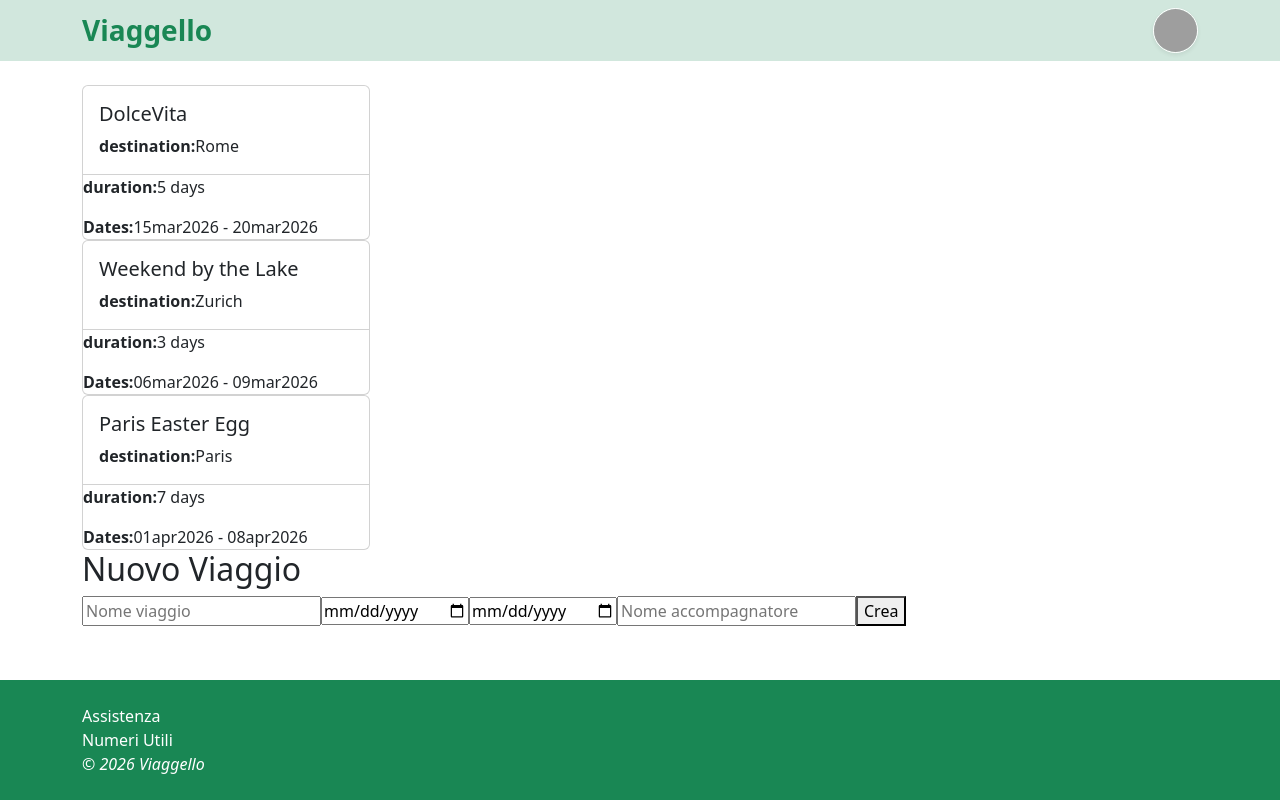
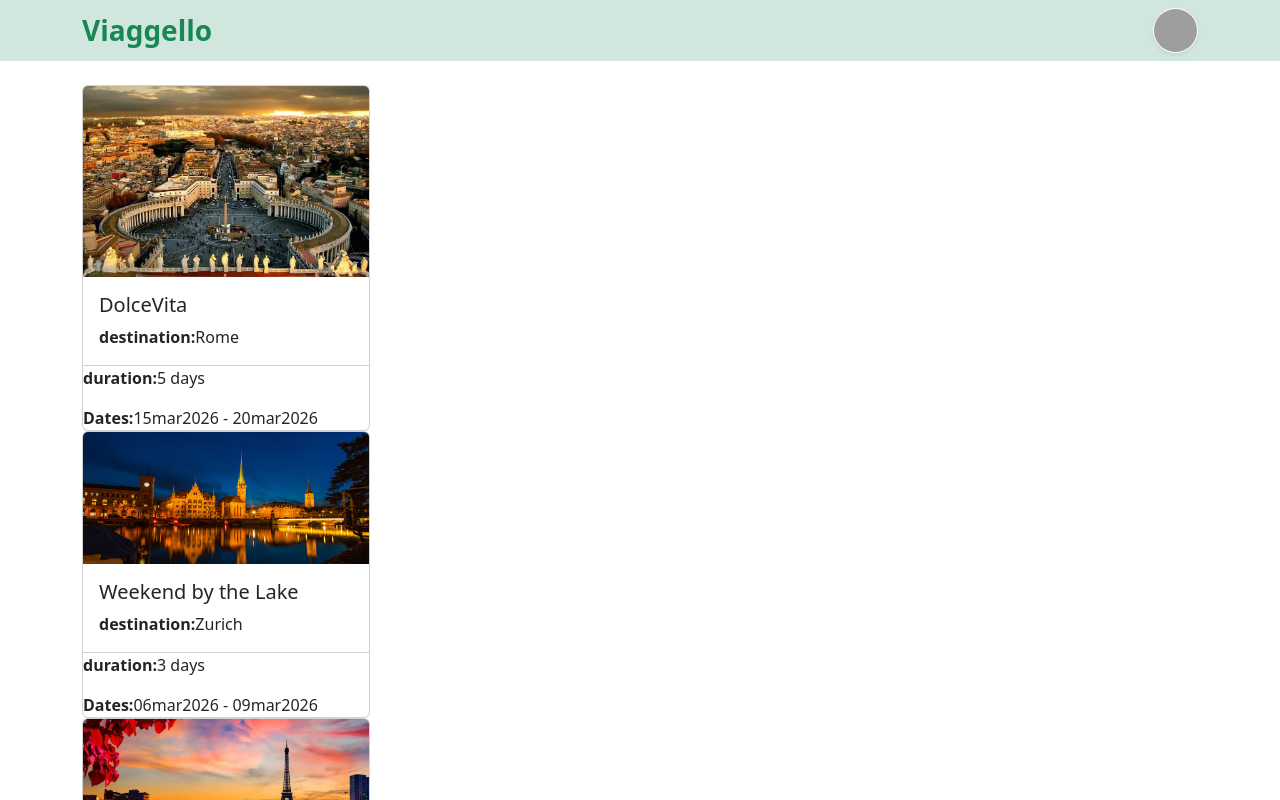
Before and after one commit to 0xMauriz/webapp-group-frontend, a React (Vite) app: page / in a window 1280 px wide. Shown: the top 800 px of the page. Built offline with nearby package versions, Linux system fonts and the light colour scheme; grey boxes are pictures that could not be loaded.

Commit message:
Aggiunta di codice a TravelCard.jsx

```diff
--- a/src/components/TravelCard.jsx
+++ b/src/components/TravelCard.jsx
@@ -1,8 +1,15 @@
 function TravelCard(props) {
-  const { tripName, destination, tripDuration, tripStart, tripEnd, image } = props;
+  const { image, tripName, destination, tripDuration, tripStart, tripEnd } = props;
+
   return (
     <div>
       <div className="card" style={{ width: "18rem" }}>
+        <img
+          src={`/public/imgs/` + image}
+          className="card-img-top"
+          alt="Immagine esempio"
+        />
+
         <div className="card-body">
           <h5 className="card-title">{tripName}</h5>
           <p className="card-text">
```
